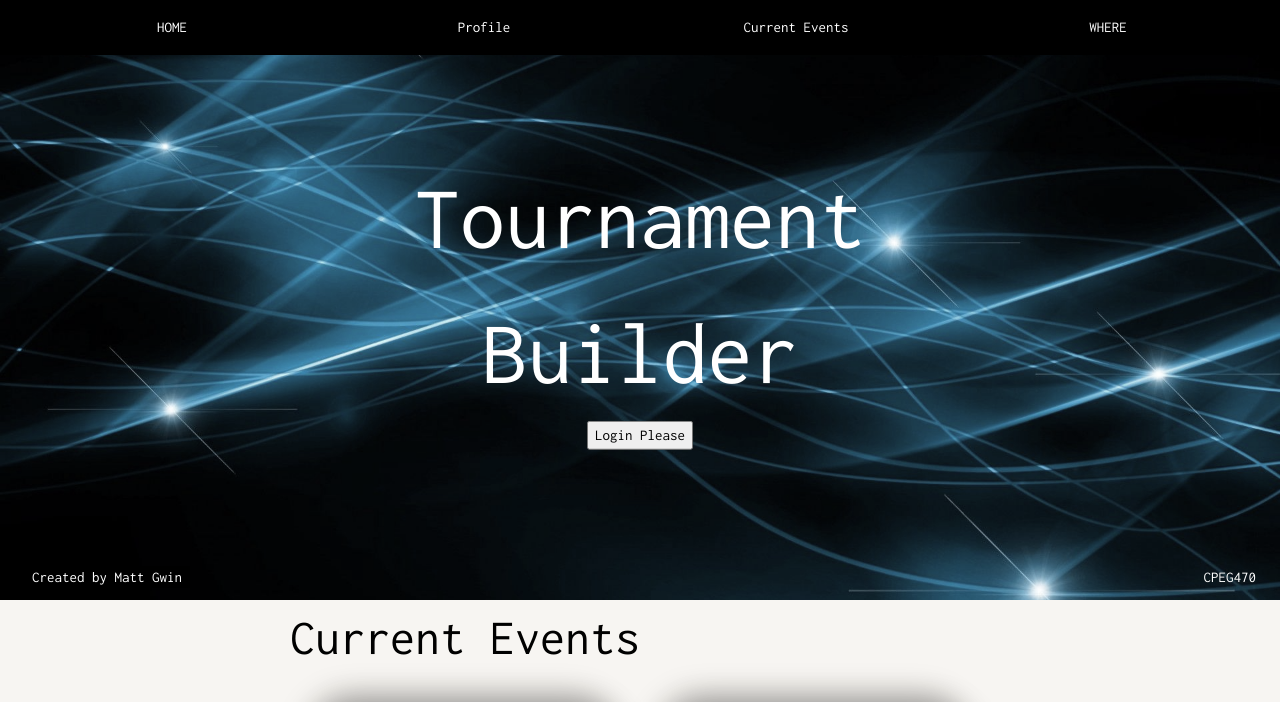
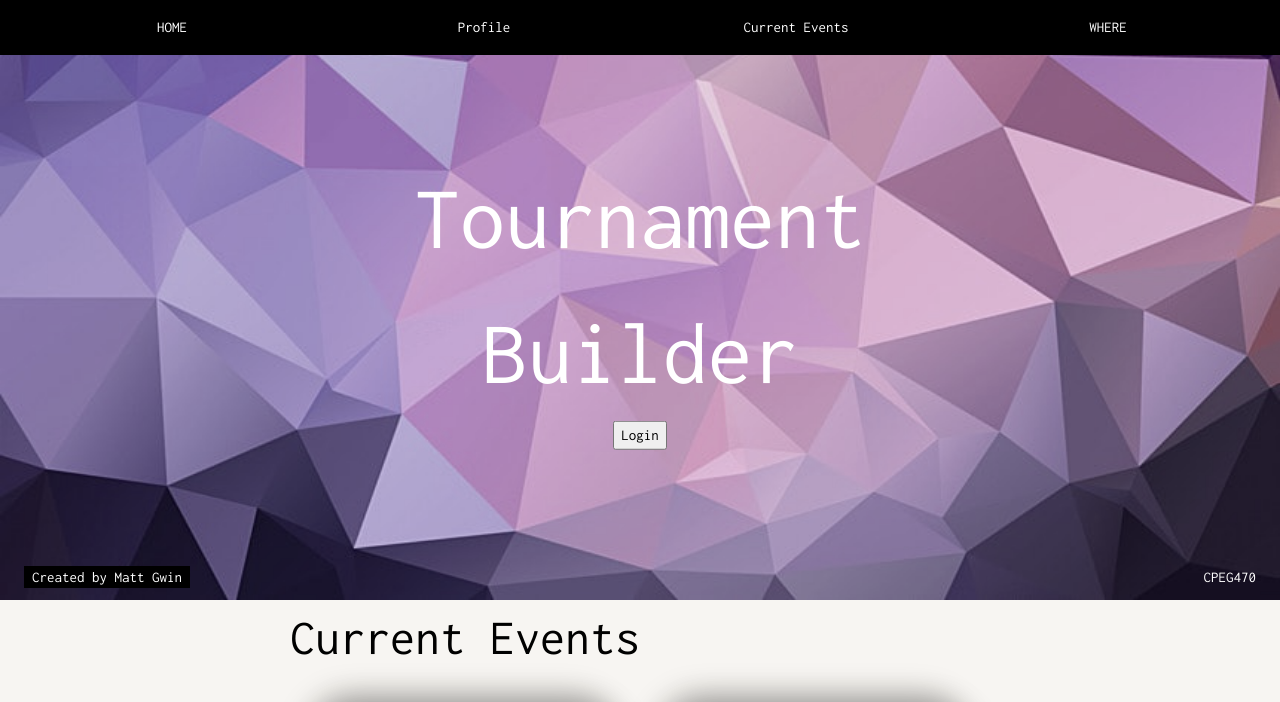
Before and after one commit to mattgwin29/tournament-builder, a plain HTML site: page index.html in a window 1280 px wide. Shown: the top 702 px of the page. Drawn offline with nearby package versions, Linux system fonts and the light colour scheme; some packages are replaced by stand-ins of ours; no server answers.

Commit message:
Update background photo

```diff
--- a/index.html
+++ b/index.html
@@ -29,7 +29,7 @@
         .bgimg {
           background-position: center;
           background-size: cover;
-          background-image: url("./assets/abstract.jpeg");
+          background-image: url("./assets/pngtree-crystal-background-pink-color-image_697355.jpg");
           min-height: 75%;
         }
 
--- a/js/logic.js
+++ b/js/logic.js
@@ -2,7 +2,7 @@ console.log("hi");
 
 let renderLogin = ()=>{
    $("#loginInfo").html(`
-<button id="clickme">Login Please</button>
+<button id="clickme">Login</button>
                   `);
    $("#clickme").on("click", ()=>{
      firebase.auth().signInWithRedirect(google_provider);
```
Also changed, not shown: assets/d3d_default_UCR6L300607_3.jpg (added), assets/pngtree-crystal-background-pink-color-image_697355.jpg (added), assets/pngtree-crystal-texture-shades-of-pink-background-picture-image_1395220.jpg (added).
